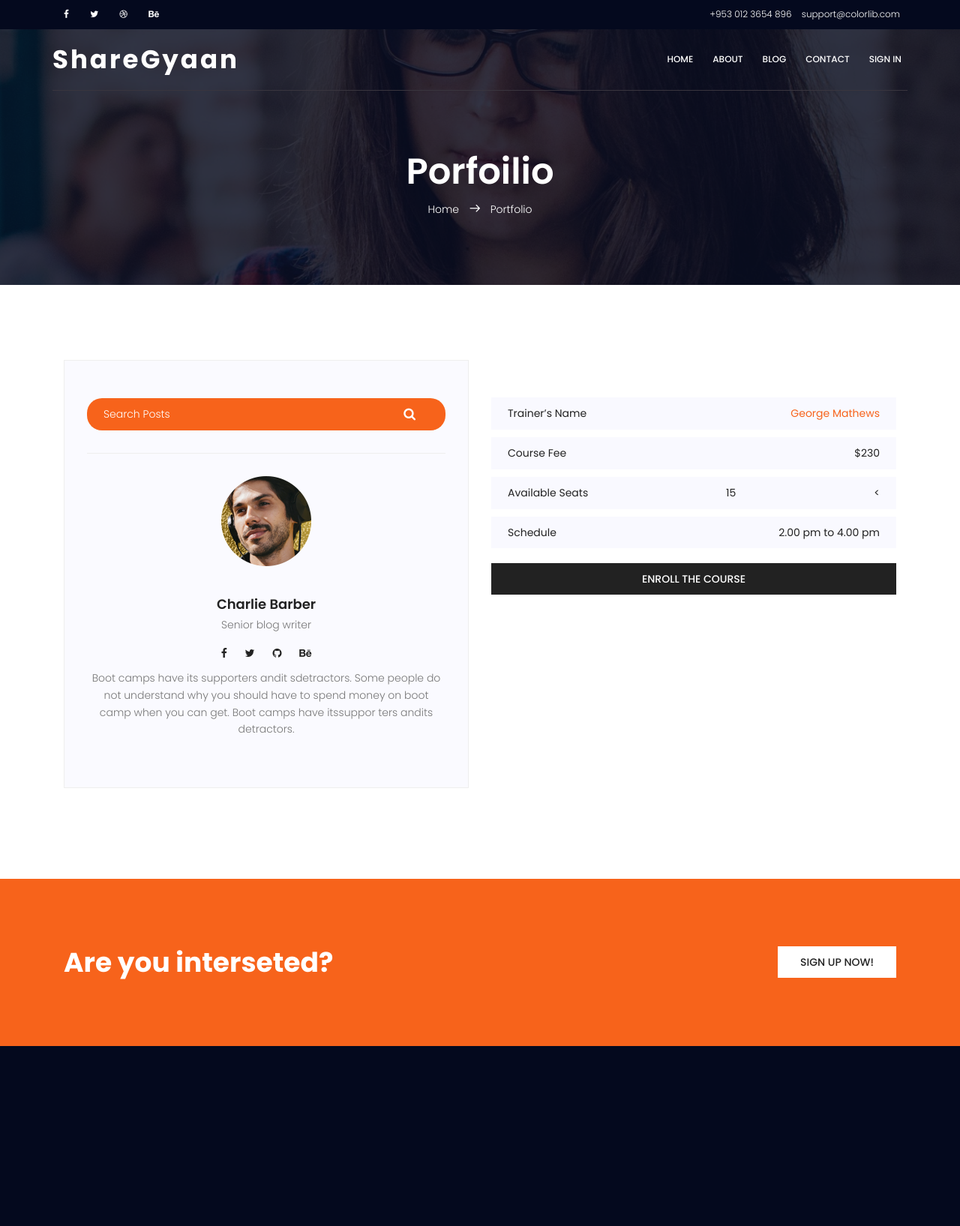
After one commit to amantibrewal310/hack36, a Django app: page /accounts/portfolio/ in a window 1280 px wide. The commit adds this page. Shown: the whole page at 75% size. Run offline with Django 3.2, Linux system fonts and the light colour scheme; some libraries are stand-ins or nearby versions.

Commit message:
portfolio created and base updated

```diff
--- /dev/null
+++ b/accounts/templates/accounts/portfolio.html
@@ -0,0 +1,116 @@
+{% extends 'hack/base.html' %}
+
+{% block title %}User Portfolio{% endblock %}
+
+{% block body %}
+<section class="banner-area relative about-banner" id="home">
+    <div class="overlay overlay-bg"></div>
+    <div class="container">
+        <div class="row d-flex align-items-center justify-content-center">
+            <div class="about-content col-lg-12">
+                <h1 class="text-white">
+                    Porfoilio
+                </h1>
+                <p class="text-white link-nav"><a href="">Home </a>  <span class="lnr lnr-arrow-right"></span>  <a href=""> Portfolio</a></p>
+            </div>
+        </div>
+    </div>
+</section>
+
+
+
+
+<div class="container">
+
+    <div class="row mt-100">
+
+        <div class="col-6 sidebar-widgets">
+			<div class="widget-wrap">
+				<div class="single-sidebar-widget search-widget">
+					<form class="search-form" action="#">
+			            <input placeholder="Search Posts" name="search" type="text" onfocus="this.placeholder = ''" onblur="this.placeholder = 'Search Posts'">
+			            <button type="submit"><i class="fa fa-search"></i></button>
+			        </form>
+				</div>
+				<div class="single-sidebar-widget user-info-widget">
+					<img src="img/blog/user-info.png" alt="">
+					<a href="#"><h4>Charlie Barber</h4></a>
+					<p>
+						Senior blog writer
+					</p>
+					<ul class="social-links">
+						<li><a href="#"><i class="fa fa-facebook"></i></a></li>
+						<li><a href="#"><i class="fa fa-twitter"></i></a></li>
+						<li><a href="#"><i class="fa fa-github"></i></a></li>
+						<li><a href="#"><i class="fa fa-behance"></i></a></li>
+					</ul>
+					<p>
+						Boot camps have its supporters andit sdetractors. Some people do not understand why you should have to spend money on boot camp when you can get. Boot camps have itssuppor ters andits detractors.
+					</p>
+				</div>
+
+			</div>
+        </div>
+
+    {% comment %} ......................................... {% endcomment %}
+
+        <div class="col-6 right-contents mt-50">
+			<ul>
+				<li>
+					<a class="justify-content-between d-flex" href="#">
+						<p>Trainer’s Name</p>
+						<span class="or">George Mathews</span>
+					</a>
+				</li>
+				<li>
+					<a class="justify-content-between d-flex" href="#">
+						<p>Course Fee </p>
+						<span>$230</span>
+					</a>
+				</li>
+				<li>
+					<a class="justify-content-between d-flex" href="#">
+						<p>Available Seats </p>
+						<span>15</span>
+					<
+				</li>
+				<li>
+					<a class="justify-content-between d-flex" href="#">
+						<p>Schedule </p>
+						<span>2.00 pm to 4.00 pm</span>
+					</a>
+				</li>
+			</ul>
+			<a href="#" class="primary-btn text-uppercase">Enroll the course</a>
+		</div>
+
+    </div>
+
+
+
+    {% comment %} ......................row2...................... {% endcomment %}
+
+    <div class="row">
+        <div class="col-12">
+
+        </div>
+    </div>
+
+</div>
+
+
+
+
+
+
+
+
+
+
+
+
+
+
+
+
+{% endblock %}
--- a/accounts/urls.py
+++ b/accounts/urls.py
@@ -12,6 +12,8 @@ urlpatterns = [
     path('signout/',views.logout_view,name='logout'),
     path('profile/edit/',views.edit_profile,name='edit_profile'),
 
+    # temporary portfolio path created
+    path('portfolio/', views.portfolio, name='portfolio'),
     # socail login cancelled
     # path('social/login/cancelled/', views.sign_in_view,name='sign_in'),
 
--- a/accounts/views.py
+++ b/accounts/views.py
@@ -64,3 +64,10 @@ def edit_profile(request):
         args = {'form':form}
         return render(request,'accounts/edit_profile.html',args)
     # return HttpResponse("edit profile")
+
+
+
+# user porfoilio as viewed by others, for every user
+
+def portfolio(request):
+    return render(request, 'accounts/portfolio.html')
--- a/hack/templates/hack/base.html
+++ b/hack/templates/hack/base.html
@@ -47,8 +47,8 @@
 							</ul>
 						</div>
 						<div class="col-lg-6 col-sm-6 col-4 header-top-right no-padding">
-							<a href="tel:+953 012 3654 896"><span class="lnr lnr-phone-handset"></span> <span class="text">+953 012 3654 896</span></a>
-							<a href="mailto:support@colorlib.com"><span class="lnr lnr-envelope"></span> <span class="text">support@colorlib.com</span></a>
+							<a href="tel:+9027576327"><span class="lnr lnr-phone-handset"></span> <span class="text">+953 012 3654 896</span></a>
+							<a href="mailto:support@sharegyan.com"><span class="lnr lnr-envelope"></span> <span class="text">support@colorlib.com</span></a>
 						</div>
 					</div>
 				</div>
@@ -98,6 +98,28 @@
 		<!-- ------------------Main Content ---------->
 			{% block body %}{% endblock %}
 
+
+		<section class="cta-two-area">
+				<div class="container">
+					<div class="row">
+						<div class="col-lg-8 cta-left">
+							{% if user.is_authenticated %}
+								<h1>Continue the Good Work {{ user.username }} !</h1>
+							{% else %}
+								<h1>Are you interseted?</h1>
+							{% endif %}
+						</div>
+						<div class="col-lg-4 cta-right">
+							{% if user.is_authenticated %}
+								<a class="primary-btn wh" href="{% url 'home' %}">Back To Home!</a>
+							{% else %}
+								<a class="primary-btn wh" href="{% url 'accounts:signup' %}">Sign Up Now!</a>
+							{% endif %}
+						</div>
+					</div>
+				</div>
+			</section>
+
 		<!-- ------------END of Main content----------------->
 		<!-- start footer Area -->
 		<footer class="footer-area section-gap">
```
